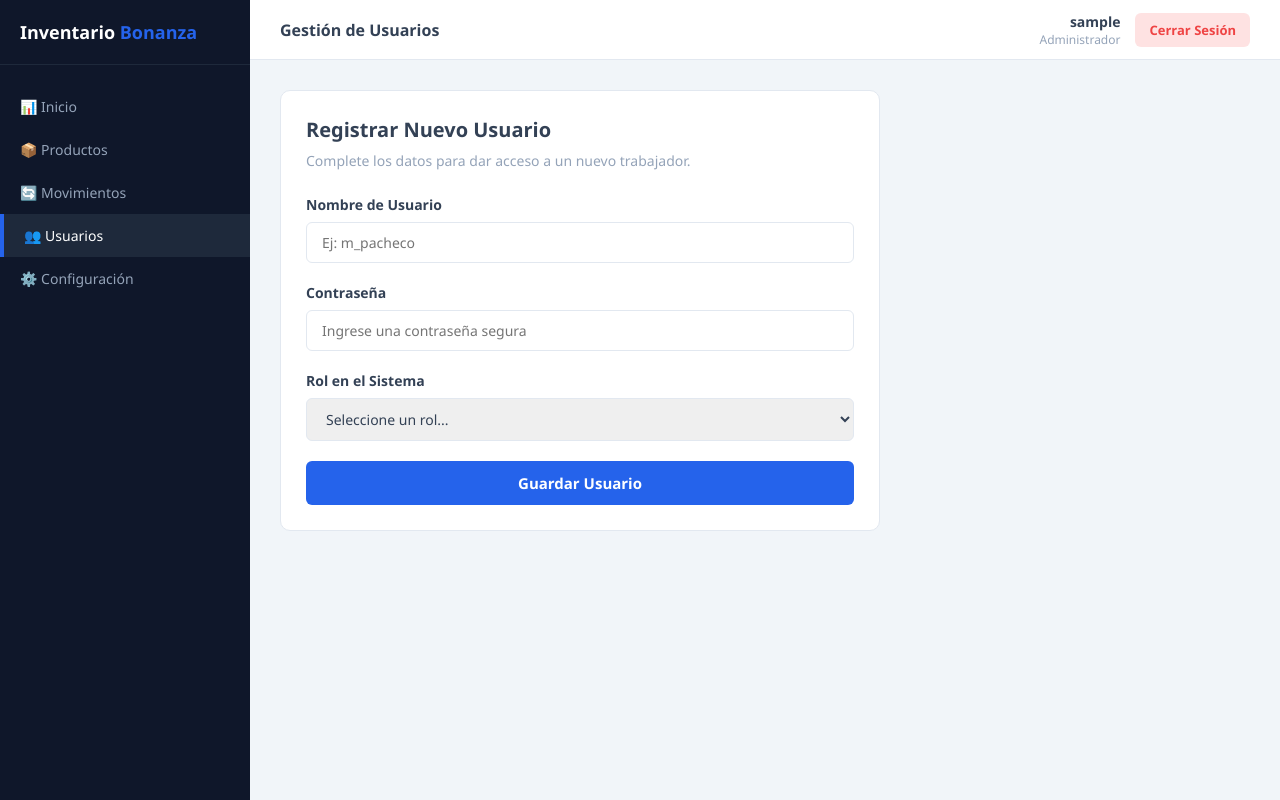
After one commit to Sistema-Bonanza/SistemaBonanza, a PHP site: page /app/views/usuario/crear.php in a window 1280 px wide. The commit adds this page. Run offline with PHP 8.4, Linux system fonts and the light colour scheme; the visitor is signed in with stand-in values (Sample User, id 1).

Commit message:
Creacion del Modelo y Vista para el registro de Usuarios

```diff
--- a/app/model/sistemaModel.php
+++ b/app/model/sistemaModel.php
@@ -26,7 +26,7 @@ class UsuarioModel{
             return $stmt->fetch();
 
     } catch(PDOException $e){
-        //EN PRODUCCION ESTO IRIA A UN ARCHIVO DE TEXTO (LOG)
+
         echo "Error en la Base de Datos " . $e->getMessage();
         return false;
 
--- a/app/views/dashboard.php
+++ b/app/views/dashboard.php
@@ -222,7 +222,7 @@ if (!isset($_SESSION['user_id'])) {
                 <li class="nav-item active"><a href="#">📊 Inicio</a></li>
                 <li class="nav-item"><a href="#">📦 Productos</a></li>
                 <li class="nav-item"><a href="#">🔄 Movimientos</a></li>
-                <li class="nav-item"><a href="#">👥 Usuarios</a></li>
+                <li class="nav-item"><a href="index.php?controller=usuario&action=crear">👥 Usuarios</a></li>
                 <li class="nav-item"><a href="#">⚙️ Configuración</a></li>
             </ul>
         </div>
--- /dev/null
+++ b/app/views/usuario/crear.php
@@ -0,0 +1,132 @@
+<?php
+ //1. CANDADO DE SEGURIDAD (¡Intocable!)
+if(session_status() === PHP_SESSION_NONE){
+    session_start();
+}
+
+// Si no existe la variable de sesión, lo redirigimos al login
+if (!isset($_SESSION['user_id'])) {
+    header("Location: index.php");
+    exit();
+}
+?>
+<!DOCTYPE html>
+<html lang="es">
+<head>
+    <meta charset="UTF-8">
+    <meta name="viewport" content="width=device-width, initial-scale=1.0">
+    <title>Nuevo Usuario - Sistema Bonanza</title>
+    <style>
+        /* --- TUS ESTILOS GENERALES (Intactos) --- */
+        * { margin: 0; padding: 0; box-sizing: border-box; font-family: 'Segoe UI', Tahoma, Geneva, Verdana, sans-serif; }
+        :root { --bg-body: #f1f5f9; --sidebar-bg: #0f172a; --sidebar-hover: #1e293b; --primary: #2563eb; --text-dark: #334155; --text-light: #94a3b8; --white: #ffffff; --danger: #ef4444; --border: #e2e8f0; }
+        body { background-color: var(--bg-body); display: flex; min-height: 100vh; }
+
+        .sidebar { width: 250px; background-color: var(--sidebar-bg); color: var(--white); display: flex; flex-direction: column; justify-content: space-between; padding: 20px 0; flex-shrink: 0; }
+        .brand { padding: 0 20px 20px 20px; border-bottom: 1px solid var(--sidebar-hover); }
+        .brand h2 { font-size: 18px; font-weight: 700; color: var(--white); }
+        .brand span { color: var(--primary); }
+        .nav-menu { list-style: none; margin-top: 20px; }
+        .nav-item a { display: flex; align-items: center; padding: 12px 20px; color: var(--text-light); text-decoration: none; font-size: 14px; transition: all 0.2s ease; }
+        .nav-item a:hover, .nav-item.active a { background-color: var(--sidebar-hover); color: var(--white); border-left: 4px solid var(--primary); }
+
+        .main-wrapper { flex-grow: 1; display: flex; flex-direction: column; }
+        .topbar { background-color: var(--white); height: 60px; display: flex; align-items: center; justify-content: space-between; padding: 0 30px; border-bottom: 1px solid var(--border); }
+        .user-info { display: flex; align-items: center; gap: 15px; }
+        .user-details { text-align: right; }
+        .user-name { font-weight: 600; color: var(--text-dark); font-size: 14px; }
+        .user-role { font-size: 12px; color: var(--text-light); }
+        .btn-logout { background-color: #fee2e2; color: var(--danger); border: none; padding: 8px 14px; border-radius: 6px; text-decoration: none; font-size: 13px; font-weight: 600; transition: background 0.2s; }
+        .btn-logout:hover { background-color: #fca5a5; }
+
+        .content { padding: 30px; overflow-y: auto; }
+        .data-panel { background-color: var(--white); padding: 25px; border-radius: 10px; border: 1px solid var(--border); max-width: 600px; /* Limitamos el ancho para que el formulario no se estire feo */ }
+        .data-panel h3 { color: var(--text-dark); font-size: 20px; margin-bottom: 8px; }
+        .data-panel p { color: var(--text-light); font-size: 14px; margin-bottom: 25px; }
+
+        /* --- NUEVOS ESTILOS SOLO PARA EL FORMULARIO --- */
+        .form-group { margin-bottom: 20px; }
+        .form-label { display: block; margin-bottom: 8px; font-weight: 600; color: var(--text-dark); font-size: 14px; }
+        .form-control { width: 100%; padding: 10px 15px; border: 1px solid var(--border); border-radius: 6px; outline: none; font-size: 14px; color: var(--text-dark); transition: border 0.2s; }
+        .form-control:focus { border-color: var(--primary); box-shadow: 0 0 0 3px rgba(37, 99, 235, 0.1); }
+        .btn-primary { background-color: var(--primary); color: var(--white); border: none; padding: 12px 20px; border-radius: 6px; font-weight: 600; cursor: pointer; transition: background 0.2s; width: 100%; font-size: 15px; }
+        .btn-primary:hover { background-color: #1d4ed8; }
+    </style>
+</head>
+<body>
+
+    <!-- BARRA LATERAL DE NAVEGACIÓN -->
+    <aside class="sidebar">
+        <div>
+            <div class="brand">
+                <h2>Inventario <span>Bonanza</span></h2>
+            </div>
+            <ul class="nav-menu">
+                <li class="nav-item"><a href="index.php?controller=sistema&action=dashboard">📊 Inicio</a></li>
+                <li class="nav-item"><a href="#">📦 Productos</a></li>
+                <li class="nav-item"><a href="#">🔄 Movimientos</a></li>
+                <!-- Movimos la clase active aquí -->
+                <li class="nav-item active"><a href="#">👥 Usuarios</a></li>
+                <li class="nav-item"><a href="#">⚙️ Configuración</a></li>
+            </ul>
+        </div>
+    </aside>
+
+    <!-- ÁREA PRINCIPAL -->
+    <div class="main-wrapper">
+
+        <!-- BARRA SUPERIOR -->
+        <header class="topbar">
+            <div>
+                <strong style="color: var(--text-dark);">Gestión de Usuarios</strong>
+            </div>
+            <div class="user-info">
+                <div class="user-details">
+                    <div class="user-name"><?php echo htmlspecialchars($_SESSION['username'] ?? 'Usuario'); ?></div>
+                    <div class="user-role">
+                        <?php echo (isset($_SESSION['is_admin']) && $_SESSION['is_admin'] == 1) ? 'Administrador' : 'Operador'; ?>
+                    </div>
+                </div>
+                <a href="index.php?controller=sistema&action=logout" class="btn-logout">Cerrar Sesión</a>
+            </div>
+        </header>
+
+        <!-- CONTENIDO DEL DASHBOARD -->
+        <main class="content">
+
+            <!-- PANEL DEL FORMULARIO -->
+            <div class="data-panel">
+                <h3>Registrar Nuevo Usuario</h3>
+                <p>Complete los datos para dar acceso a un nuevo trabajador.</p>
+
+                <!-- El atributo action apuntará a nuestro futuro Controlador -->
+                <form action="index.php?controller=usuario&action=guardar" method="POST">
+
+                    <div class="form-group">
+                        <label class="form-label" for="username">Nombre de Usuario</label>
+                        <input type="text" id="username" name="username" class="form-control" required placeholder="Ej: m_pacheco">
+                    </div>
+
+                    <div class="form-group">
+                        <label class="form-label" for="password">Contraseña</label>
+                        <input type="password" id="password" name="password" class="form-control" required placeholder="Ingrese una contraseña segura">
+                    </div>
+
+                    <div class="form-group">
+                        <label class="form-label" for="rol">Rol en el Sistema</label>
+                        <select id="rol" name="rol" class="form-control" required>
+                            <option value="">Seleccione un rol...</option>
+                            <option value="Administrador">Administrador</option>
+                            <option value="Operador">Operador</option>
+                        </select>
+                    </div>
+
+                    <button type="submit" class="btn-primary">Guardar Usuario</button>
+                </form>
+            </div>
+
+        </main>
+    </div>
+
+</body>
+</html>
--- a/config/database.php
+++ b/config/database.php
@@ -13,7 +13,7 @@ class Database{
        $this->connect();
     }
 
-    private function connect(){
+    public function connect(){
         $dsn = "mysql:host={$this->host};dbname={$this->db};charset={$this->charset}";
 
         $options = [
```
Also changed, not shown: Orden de creacion de modulos..txt (added, +34 -0 lines), app/controller/usuarioController.php (added, +11 -0 lines), app/model/usuarioModel.php (added, +31 -0 lines), test.php (added, +48 -0 lines), Modulo Usuario.txt (added).
